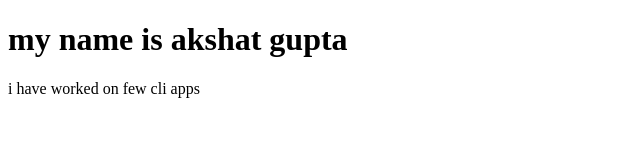
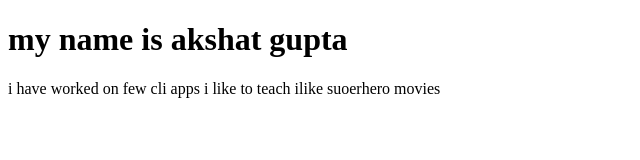
Before and after one commit to Dev-AkshatGupta/akshat-first-site, a plain HTML site: page index.html in a window 1280 px wide. Shown: the whole page, without its empty margins (0-640 px from the left). Drawn offline with Linux system fonts and the light colour scheme.

Commit message:
docs :updates favouritess

```diff
--- a/index.html
+++ b/index.html
@@ -8,6 +8,8 @@
     <title>akshat guptas site</title>
     <h1>my name is akshat gupta</h1>
     i have worked on few cli apps
+    i like to teach
+     ilike suoerhero movies
 </head>
 
 <body>
```
